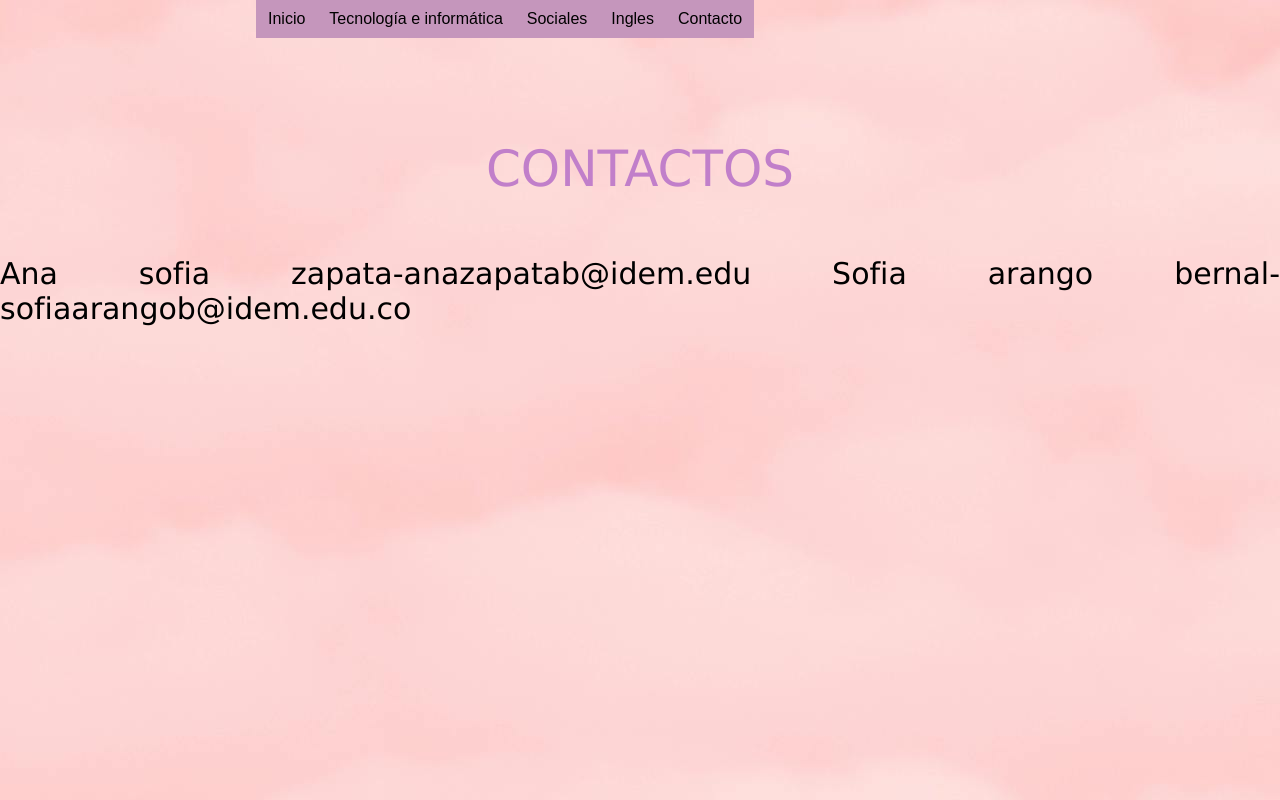
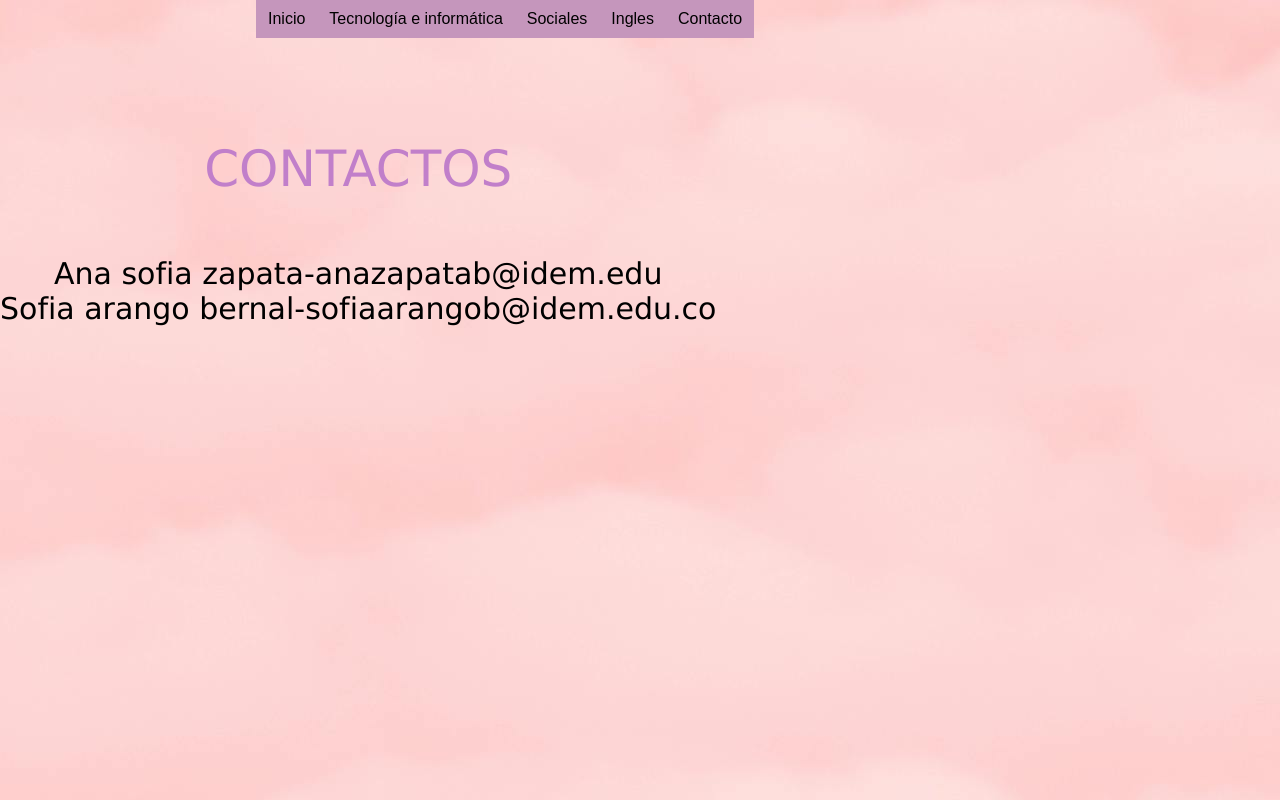
Before and after one commit to Anasofiazapata/-DEM-8.3, a plain HTML site: page contactos.html in a window 1280 px wide. Drawn offline with Linux system fonts and the light colour scheme.

Commit message:
Add files via upload
actualizacion 1 30/07/2024

```diff
--- a/contactos.html
+++ b/contactos.html
@@ -59,9 +59,10 @@
 <div  class="titulo">
 CONTACTOS <br><br>
  </div>
-Ana sofia zapata-anazapatab@idem.edu
-Sofia arango bernal-sofiaarangob@idem.edu.co
-
+ <center>
+Ana sofia zapata-anazapatab@idem.edu <br>
+Sofia arango bernal-sofiaarangob@idem.edu.co <br>
+</center>
 </div>
 
 
```
